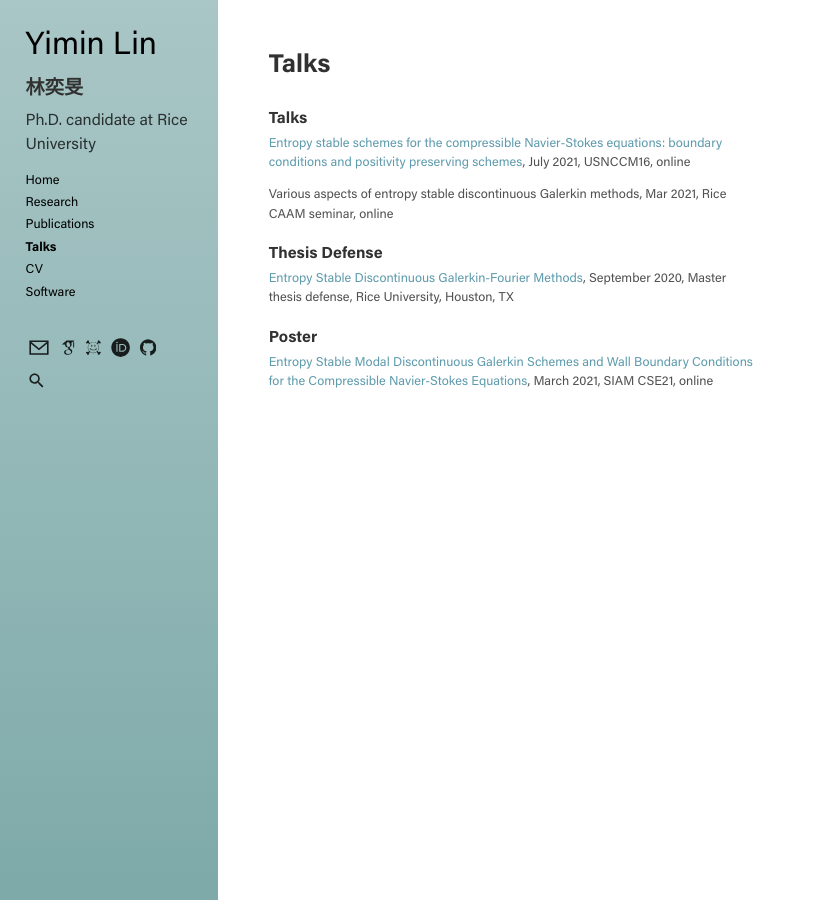
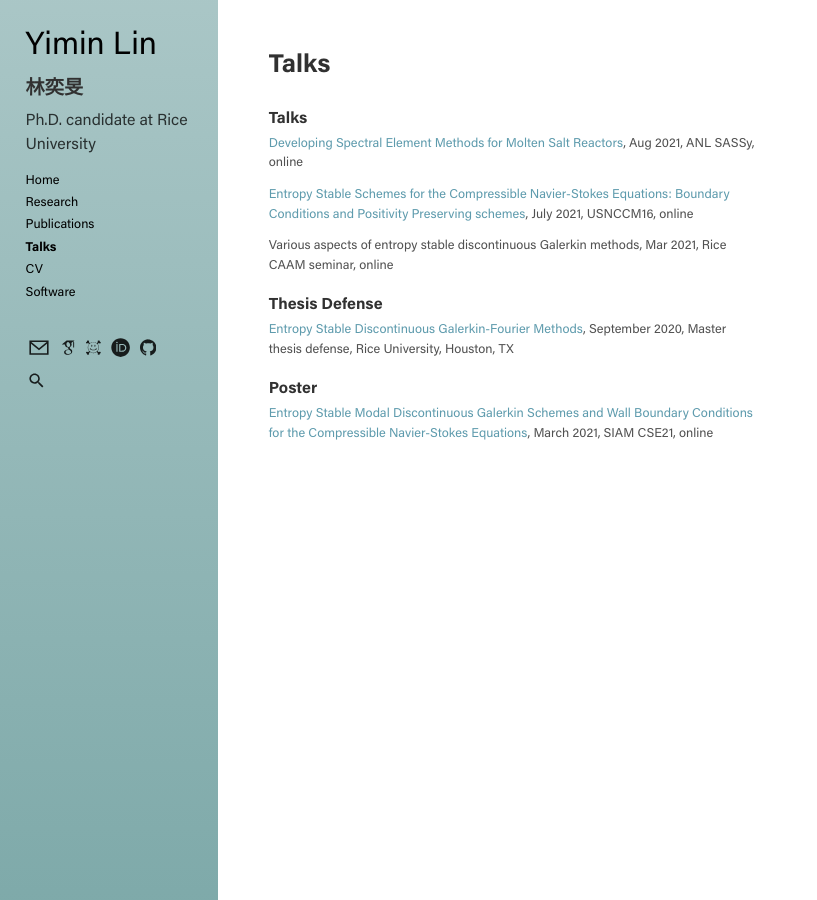
Before and after one commit to yiminllin/yiminllin.github.io, a Jekyll site: the page built from talks.md, in a window 1280 px wide. Shown: the whole page, without its empty margins (0-817 px from the left). Built offline with Jekyll 4.4.1, drawn with Linux system fonts in a browser that asks for light colours.

Commit message:
update Aug 2021

```diff
--- a/talks.md
+++ b/talks.md
@@ -8,7 +8,9 @@ sidebar_sort_order: 4
 
 ### Talks
 
-[Entropy stable schemes for the compressible Navier-Stokes equations: boundary conditions and positivity preserving
+[Developing Spectral Element Methods for Molten Salt Reactors](pdf/SASSy_Yimin.pdf), Aug 2021, ANL SASSy, online
+
+[Entropy Stable Schemes for the Compressible Navier-Stokes Equations: Boundary Conditions and Positivity Preserving
 schemes](pdf/USNCCM_Jul_2021_presentation.pdf), July 2021, USNCCM16, online
 
 Various aspects of entropy stable discontinuous Galerkin methods, Mar
```
Also changed, not shown: 2 other files.
